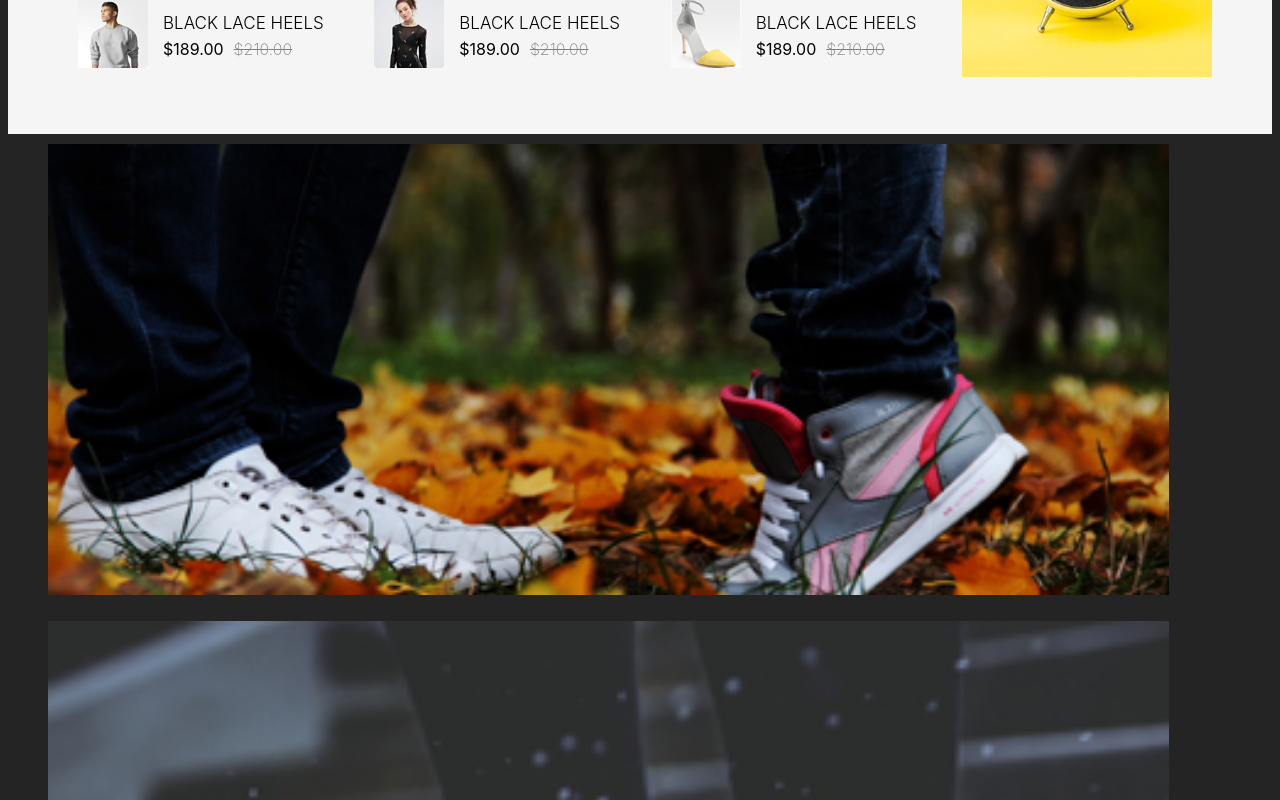
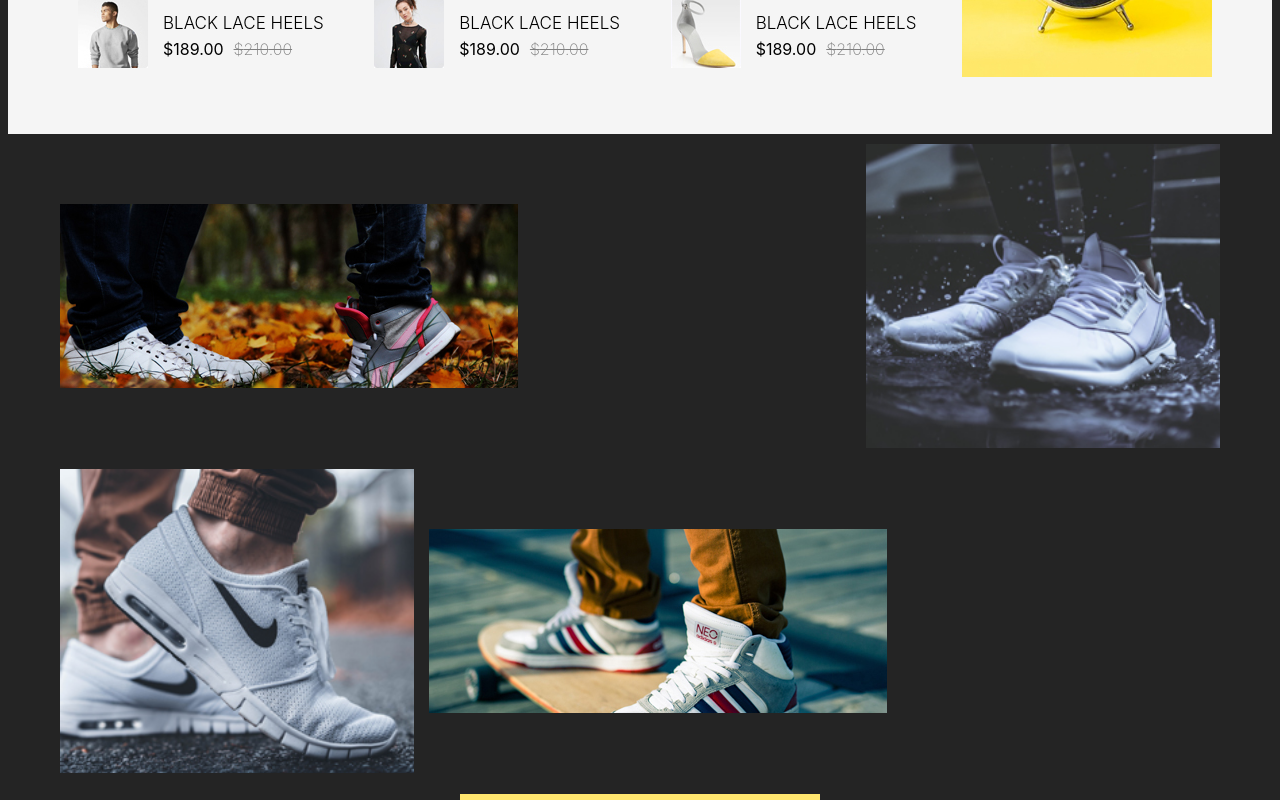
Before and after one commit to BridgetKas/ShoeStore, a React (Vite) app: page / in a window 1280 px wide. Shown: the part 2180-2980 px from the top of the page. Built offline with nearby package versions, Linux system fonts and the light colour scheme.

Commit message:
Fixed Deals Component

```diff
--- a/src/components/overLayShoes/overlay.jsx
+++ b/src/components/overLayShoes/overlay.jsx
@@ -26,11 +26,11 @@ function OverlayComp() {
   // ]
   return (
     <div className={styles.mainContainer}>
-      <div  className={styles.imageContainer}><img src={photo1}/></div>
+      <div  className={styles.imageContainer1}><img src={photo1}/></div>
       <div  className={styles.imageContainer}><img src={photo2}/></div>
       <div  className={styles.imageContainer}><img src={photo3}/></div>
-      <div  className={styles.imageContainer}><img src={photo4}/></div>
-      <div  className={styles.imageContainer}><img src={photo5}/></div>
+      <div  className={styles.imageContainer1}><img src={photo4}/></div>
+      <div  className={styles.imageContainer2}><img src={photo5}/></div>
     </div>
   )
 }
--- a/src/components/overLayShoes/overlay.module.css
+++ b/src/components/overLayShoes/overlay.module.css
@@ -5,7 +5,7 @@
     justify-content: center;
     gap:20px;
     padding:10px;
-    width:95%;
+    width:100%;
     flex-wrap:wrap;
 }
 
@@ -18,3 +18,28 @@
     max-width:100%;
     width:100%;
 }
+
+
+@media (min-width:578px) {
+    .mainContainer {
+        width:95%;
+        margin:0 auto;
+    }
+}
+
+
+@media (min-width:768px) {
+
+    .mainContainer {
+        flex-direction:row;
+        gap:15px;
+    }
+
+    .imageContainer1 {
+        width:67%;
+    }
+
+    .imageContainer {
+        width:30%;
+    }
+}
```
